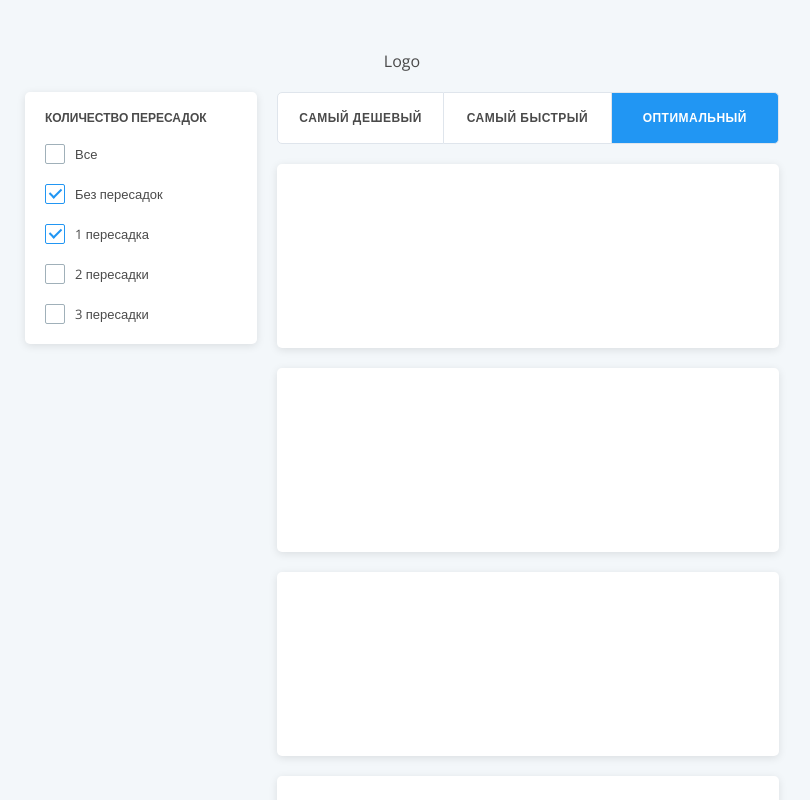
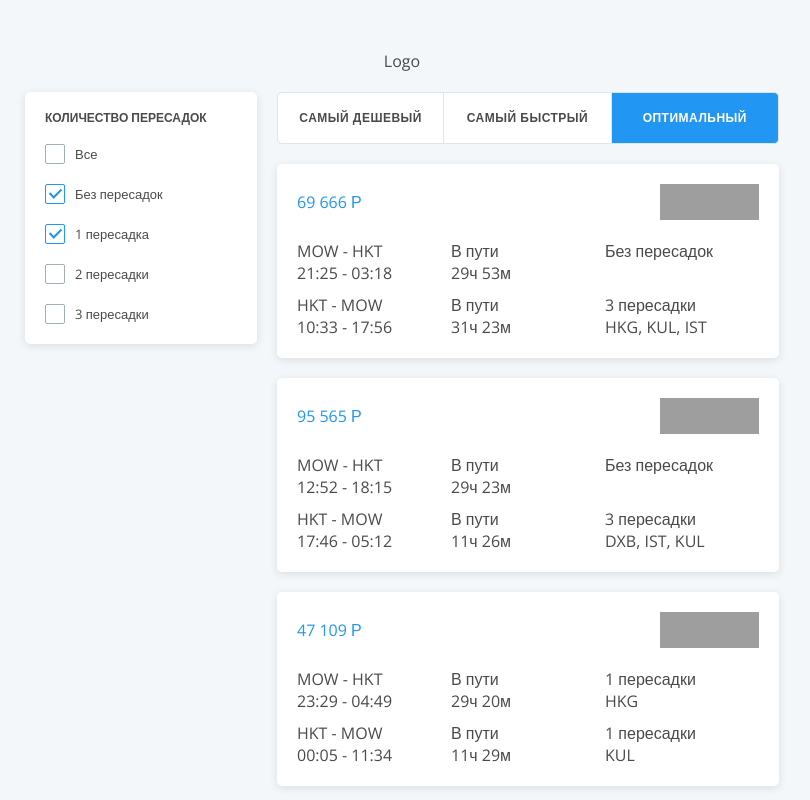
Before and after one commit to yurimikushov/airline-tickets, a React (Create React App) app: page / in a window 1280 px wide. Shown: the top 800 px of the page, without its empty margins (238-1048 px from the left). Built offline with nearby package versions, Linux system fonts and the light colour scheme; grey boxes are pictures that could not be loaded.

Commit message:
feat: added `Ticket` layout

```diff
--- a/src/App.tsx
+++ b/src/App.tsx
@@ -1,7 +1,110 @@
 import { useState } from 'react'
-import { Button, Card, Tabs } from './components'
-import { Filter } from './page-components'
+import { Button, Tabs } from './components'
+import { Filter, Ticket } from './page-components'
 import './App.css'
+
+const tickets = [
+  {
+    price: 69666,
+    carrier: 'EK',
+    segments: [
+      {
+        origin: 'MOW',
+        destination: 'HKT',
+        date: '2021-07-23T21:25:00.000Z',
+        stops: [],
+        duration: 1793,
+      },
+      {
+        origin: 'HKT',
+        destination: 'MOW',
+        date: '2021-08-13T10:33:00.000Z',
+        stops: ['HKG', 'KUL', 'IST'],
+        duration: 1883,
+      },
+    ],
+  },
+  {
+    price: 95565,
+    carrier: 'FV',
+    segments: [
+      {
+        origin: 'MOW',
+        destination: 'HKT',
+        date: '2021-07-24T12:52:00.000Z',
+        stops: [],
+        duration: 1763,
+      },
+      {
+        origin: 'HKT',
+        destination: 'MOW',
+        date: '2021-08-13T17:46:00.000Z',
+        stops: ['DXB', 'IST', 'KUL'],
+        duration: 686,
+      },
+    ],
+  },
+  {
+    price: 47109,
+    carrier: 'EY',
+    segments: [
+      {
+        origin: 'MOW',
+        destination: 'HKT',
+        date: '2021-07-23T23:29:00.000Z',
+        stops: ['HKG'],
+        duration: 1760,
+      },
+      {
+        origin: 'HKT',
+        destination: 'MOW',
+        date: '2021-08-13T00:05:00.000Z',
+        stops: ['KUL'],
+        duration: 689,
+      },
+    ],
+  },
+  {
+    price: 84090,
+    carrier: 'EY',
+    segments: [
+      {
+        origin: 'MOW',
+        destination: 'HKT',
+        date: '2021-07-24T02:27:00.000Z',
+        stops: ['DXB', 'SIN'],
+        duration: 1427,
+      },
+      {
+        origin: 'HKT',
+        destination: 'MOW',
+        date: '2021-08-13T03:59:00.000Z',
+        stops: ['KUL'],
+        duration: 1245,
+      },
+    ],
+  },
+  {
+    price: 55578,
+    carrier: 'EK',
+    segments: [
+      {
+        origin: 'MOW',
+        destination: 'HKT',
+        date: '2021-07-24T05:45:00.000Z',
+        stops: ['SHA', 'IST'],
+        duration: 1599,
+      },
+      {
+        origin: 'HKT',
+        destination: 'MOW',
+        date: '2021-08-13T09:51:00.000Z',
+        stops: [],
+        duration: 1501,
+      },
+    ],
+  },
+]
 
 const App = () => {
   const [tabs, setTabs] = useState([
@@ -26,36 +129,9 @@ const App = () => {
       </aside>
       <main>
         <Tabs tabs={tabs} onSwitch={onSwitchHandler} />
-        <Card>
-          <div
-            className='ticket'
-            style={{ width: '502px', height: '184px' }}
-          ></div>
-        </Card>
-        <Card>
-          <div
-            className='ticket'
-            style={{ width: '502px', height: '184px' }}
-          ></div>
-        </Card>
-        <Card>
-          <div
-            className='ticket'
-            style={{ width: '502px', height: '184px' }}
-          ></div>
-        </Card>
-        <Card>
-          <div
-            className='ticket'
-            style={{ width: '502px', height: '184px' }}
-          ></div>
-        </Card>
-        <Card>
-          <div
-            className='ticket'
-            style={{ width: '502px', height: '184px' }}
-          ></div>
-        </Card>
+        {tickets.map((ticket) => (
+          <Ticket key={performance.now() + Math.random()} {...ticket} />
+        ))}
         <Button style={{ width: '100%' }} onClick={() => console.log('Click')}>
           Показать еще 5 билетов!
         </Button>
--- /dev/null
+++ b/src/page-components/Ticket/Ticket.css
@@ -0,0 +1,45 @@
+.ticket {
+  padding: 1.25rem;
+}
+
+.ticket__header {
+  display: flex;
+  align-items: center;
+  justify-content: space-between;
+}
+
+.ticket__price {
+  color: var(--color-primary);
+}
+
+.ticket__airline-logo {
+  width: 99px;
+  height: 36px;
+}
+
+.ticket__header + .ticket__body {
+  margin-top: 1.25rem;
+}
+
+.ticket__flight {
+  display: grid;
+  grid-template-columns: 1fr 1fr 1fr;
+}
+
+.ticket__flight + .ticket__flight {
+  margin-top: 0.625rem;
+}
+
+.ticket__stops ul {
+  display: flex;
+
+  list-style: none;
+}
+
+.ticket__stops ul li::after {
+  content: ',\00a0';
+}
+
+.ticket__stops ul li:last-child::after {
+  content: '';
+}
--- /dev/null
+++ b/src/page-components/Ticket/Ticket.tsx
@@ -0,0 +1,50 @@
+import { Card } from '../../components'
+import { flightDuration, minutesToHM, splitToThousands } from '../../utils'
+import { TicketProps } from './Ticket.props'
+import './Ticket.css'
+
+const Ticket = ({ price, carrier, segments, ...props }: TicketProps) => (
+  <Card>
+    <div className='ticket' {...props}>
+      <div className='ticket__header'>
+        <div className='ticket__price'>{splitToThousands(price)} Р</div>
+        <img
+          className='ticket__airline-logo'
+          src={`//pics.avs.io/99/36/${carrier}.png`}
+          alt='Логотип авиакомпании.'
+        />
+      </div>
+      <div className='ticket__body'>
+        {segments.map(({ origin, destination, date, stops, duration }) => (
+          <div
+            key={performance.now() + Math.random()}
+            className='ticket__flight'
+          >
+            <div className='ticket__route'>
+              <div>{`${origin} - ${destination}`}</div>
+              <div>{flightDuration(date, duration)}</div>
+            </div>
+            <div className='ticket__duration'>
+              <div>В пути</div>
+              <div>{minutesToHM(duration)}</div>
+            </div>
+            {stops.length > 0 ? (
+              <div className='ticket__stops'>
+                <div>{stops.length} пересадки</div>
+                <ul>
+                  {stops.map((stop) => (
+                    <li key={performance.now() + Math.random()}>{stop}</li>
+                  ))}
+                </ul>
+              </div>
+            ) : (
+              <div className='ticket__stops'>Без пересадок</div>
+            )}
+          </div>
+        ))}
+      </div>
+    </div>
+  </Card>
+)
+
+export { Ticket }
--- a/src/page-components/index.ts
+++ b/src/page-components/index.ts
@@ -1 +1,2 @@
 export { Filter } from './Filter/Filter'
+export { Ticket } from './Ticket/Ticket'
--- /dev/null
+++ b/src/utils/flightDuration.ts
@@ -0,0 +1,19 @@
+const extractTime = (date: Date): string => {
+  return date.toLocaleTimeString('ru', {
+    hour: '2-digit',
+    minute: '2-digit',
+  })
+}
+
+const addMinutes = (date: Date, minutes: number): Date => {
+  return new Date(new Date(date).getTime() + minutes * 60 * 1000)
+}
+
+const flightDuration = (start: string, duration: number): string => {
+  const startTime = extractTime(new Date(start))
+  const endTime = extractTime(addMinutes(new Date(start), duration))
+
+  return `${startTime} - ${endTime}`
+}
+
+export { flightDuration }
--- /dev/null
+++ b/src/utils/index.ts
@@ -0,0 +1,3 @@
+export { flightDuration } from './flightDuration'
+export { minutesToHM } from './minutesToHM'
+export { splitToThousands } from './splitToThousands'
--- /dev/null
+++ b/src/utils/minutesToHM.ts
@@ -0,0 +1,12 @@
+const minutesToHM = (minutes: number): string => {
+  const h = Math.floor(minutes / 60)
+  const m = minutes - h * 60
+
+  if (h === 0) {
+    return `${m}м`
+  }
+
+  return `${h}ч ${m}м`
+}
+
+export { minutesToHM }
--- /dev/null
+++ b/src/utils/splitToThousands.ts
@@ -0,0 +1,7 @@
+const splitToThousands = (number: number): string => {
+  const thousands = /\B(?=(\d{3})+(?!\d))/g
+
+  return number.toString().replace(thousands, ' ')
+}
+
+export { splitToThousands }
```
Also changed, not shown: src/page-components/Ticket/Ticket.props.ts (added, +25 -0 lines).
